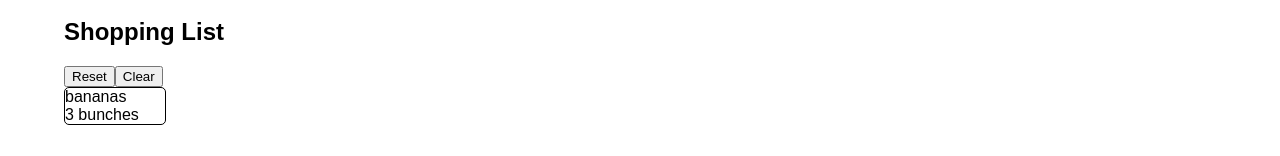
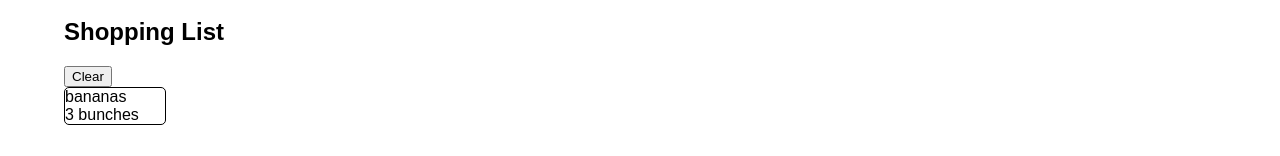
Before and after one commit to CreaDevGeo/ladybug-group-fs-react-shopping-list, a React (Create React App) app: page / in a window 1280 px wide. Shown: the part 221-377 px from the top of the page. Built offline with nearby package versions, Linux system fonts and the light colour scheme; no server answers.

Commit message:
commit changes with ResetClear.jsx before J pull

```diff
--- a/src/components/App/App.jsx
+++ b/src/components/App/App.jsx
@@ -56,6 +56,7 @@ function App() {
             <main>
               <AddItem/>
               <ResetClear/>
+              <button onClick={deleteItems}>Clear</button>
               <ShoppingItem/>
             </main>
         </div>
--- a/src/components/ResetClear/ResetClear.jsx
+++ b/src/components/ResetClear/ResetClear.jsx
@@ -1,13 +1,13 @@
 import React from 'react';
 import './ResetClear.css'
 
-function ResetClear () {
+function ResetClear (props) {
     return (
         <>
         <h2>Shopping List</h2>
-        <button>Reset</button><button>Clear</button>
+        {/* <button>Reset</button><button onClick={deleteItems}>Clear</button> */}
         </>
     )
 }
 
-export default ResetClear
+export default ResetClear;
```
